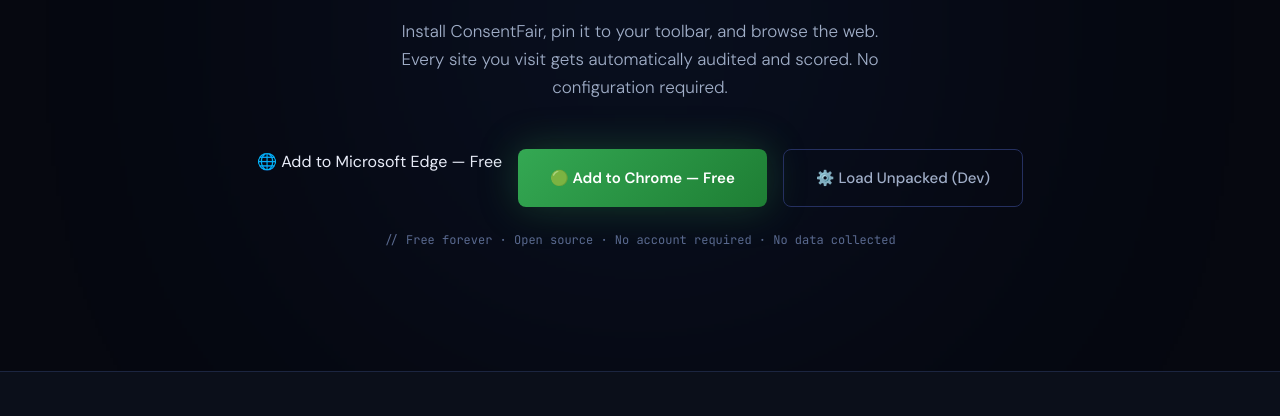
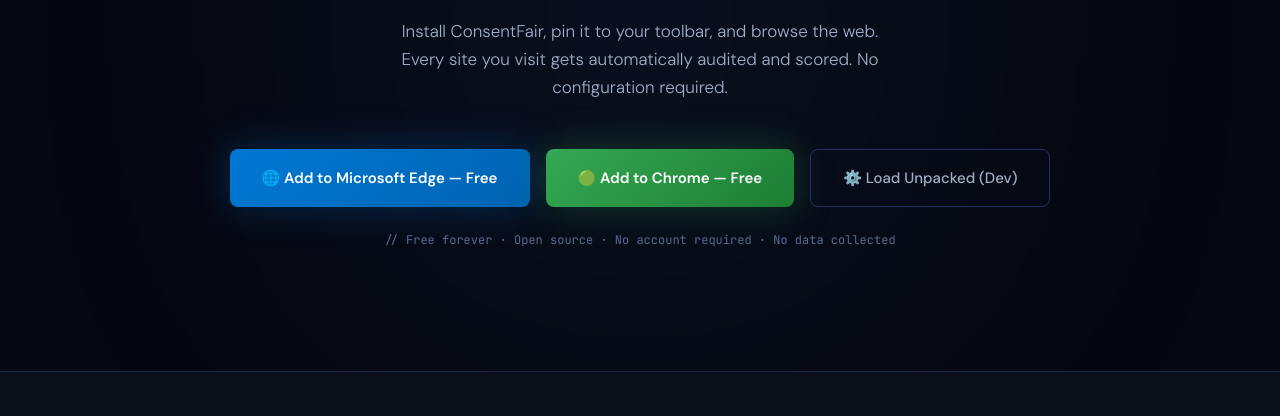
Before and after one commit to NIKITATAPALI/ConsentFair, a browser extension: page index.html in a window 1280 px wide. Shown: the part 9635-10051 px from the top of the page. Drawn offline with Linux system fonts and the light colour scheme.

Commit message:
Update index.html

```diff
--- a/index.html
+++ b/index.html
@@ -1499,7 +1499,7 @@
     Install ConsentFair, pin it to your toolbar, and browse the web. Every site you visit gets automatically audited and scored. No configuration required.
   </p>
   <div class="cta-buttons">
-    <a href="https://microsoftedge.microsoft.com/addons/detail/consentfair/olmnbgpegkhofcfbnilldbjhinjjgghl">
+    <a href="https://microsoftedge.microsoft.com/addons/detail/consentfair/olmnbgpegkhofcfbnilldbjhinjjgghl" class="btn-edge">
       🌐 Add to Microsoft Edge — Free
     </a>
     <a href="https://chrome.google.com/webstore" target="_blank" class="btn-edge" style="background:linear-gradient(135deg,#34a853,#1e7e34);box-shadow:0 0 40px rgba(52,168,83,0.3);">
```
